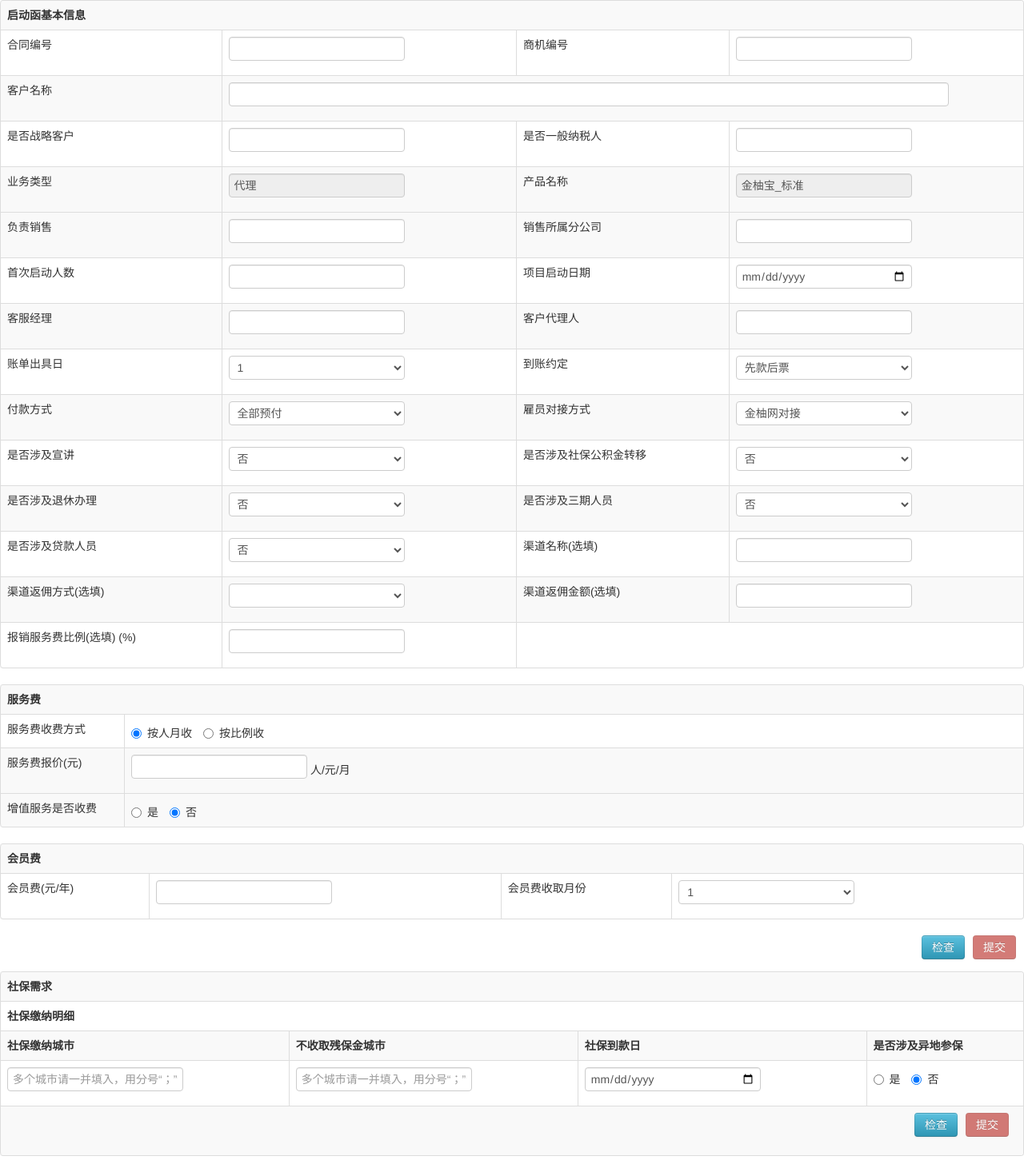
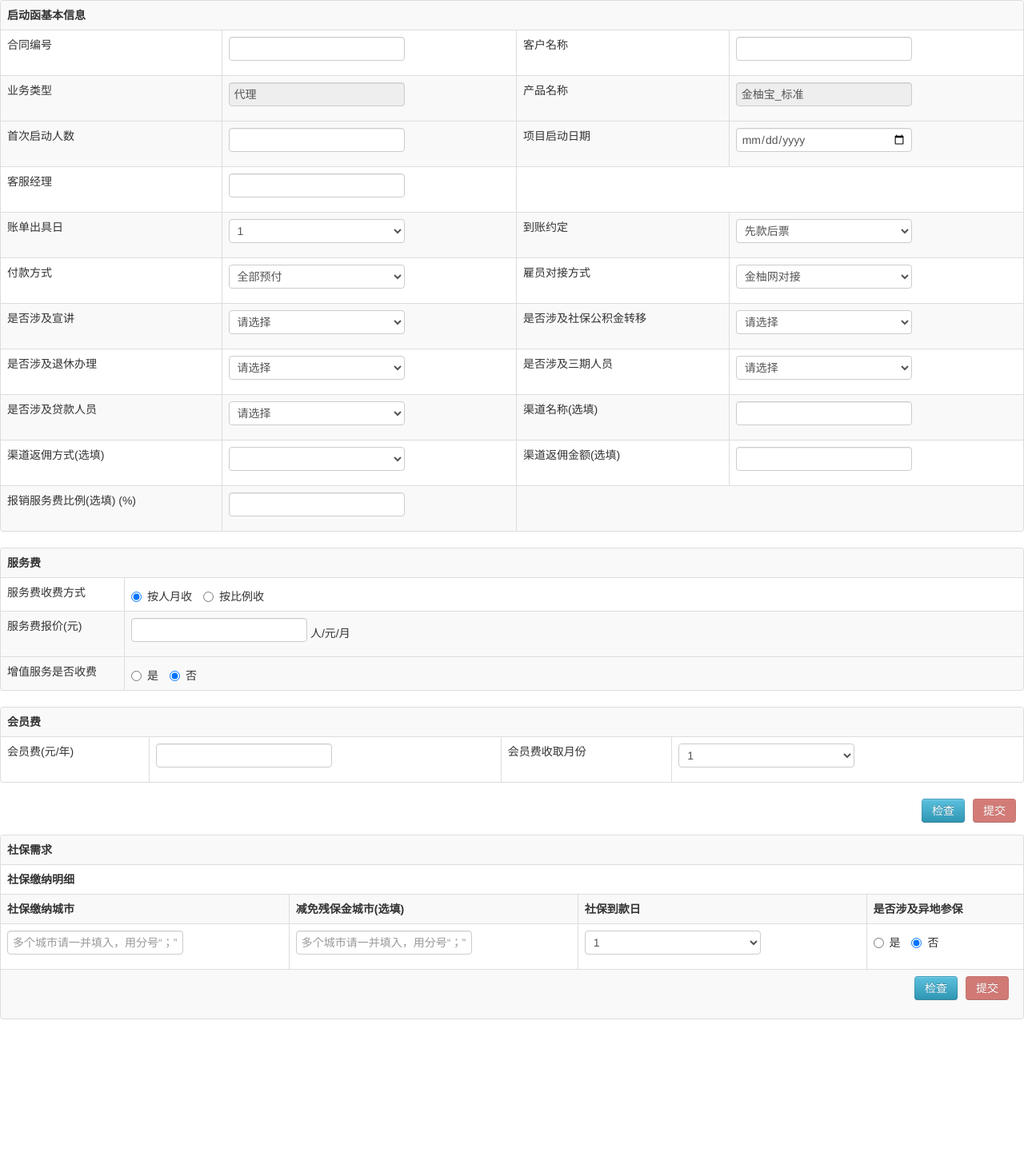
Before and after one commit to songyifan427/jy, a Flask app: page /inputclass?type=1&cls=1 in a window 1280 px wide. Shown: the whole page at 80% size. After the commit the page ends 1275 px from the top, so only its background shows below. Run offline with Flask 2, Linux system fonts and the light colour scheme; some libraries are stand-ins or nearby versions.

Commit message:
修改需求

```diff
--- a/app.py
+++ b/app.py
@@ -229,6 +229,6 @@ def historydel(cid):
 # 修改已录入合同
 @app.route('/historyedit/<cid>')
 def historyedit(cid):
-    return 0
+    return cid
 if __name__ == '__main__':
     app.run(host='0.0.0.0', port=5000)
--- a/templates/historydetail.html
+++ b/templates/historydetail.html
@@ -26,14 +26,14 @@
         <tr><td colspan="4">社保需求</td></tr>
         <tr>
             <td>社保缴纳城市</td>
-            <td>不收取残保金城市</td>
+            <td>减免残保金城市</td>
             <td>社保到款日</td>
             <td>是否涉及异地参保</td>
         </tr>
         {% for item in securityform %}
         <tr>
             <td>{{ item["社保缴纳城市"] }}</td>
-            <td>{{ item["不收取残保金城市"] }}</td>
+            <td>{{ item["减免残保金城市"] }}</td>
             <td>{{ item["社保到款日"] }}</td>
             <td>{{ item["是否涉及异地参保"] }}</td>
         </tr>
--- a/templates/list.html
+++ b/templates/list.html
@@ -23,18 +23,8 @@
             <tr>
                 <td>合同编号</td>
                 <td><input type="text" class="wordNotEmpty" id="contractid0" name="合同编号" maxlength="64"></td>
-                <td>商机编号</td>
-                <td><input type="text" class="wordNotEmpty" name="商机编号" maxlength="64"></td>
-            </tr>
-            <tr>
                 <td>客户名称</td>
-                <td colspan="3"><input type="text" style="width: 90%" class="wordNotEmpty" name="客户名称" maxlength="255"></td>
-            </tr>
-            <tr>
-                <td>是否战略客户</td>
-                <td><input type="text" class="wordNotEmpty" name="是否战略客户" maxlength="64"></td>
-                <td>是否一般纳税人</td>
-                <td><input type="text" class="wordNotEmpty" name="是否一般纳税人" maxlength="64"></td>
+                <td><input type="text" class="wordNotEmpty" name="客户名称" maxlength="255"></td>
             </tr>
             <tr>
                 <td>业务类型</td>
@@ -44,12 +34,7 @@
             </tr>
             <tr hidden>
                 <td colspan="2"><input type="radio" name="业务类型" value="{{ typeName }}" maxlength="64" checked></td>
-                <td colspan="2"><input type="radio" name="产品名称" value="{{ clsName }}" maxlength="64" checked></td></tr>
-            <tr>
-                <td>负责销售</td>
-                <td><input type="text" class="wordNotEmpty" name="负责销售" maxlength="64"></td>
-                <td>销售所属分公司</td>
-                <td><input type="text" class="wordNotEmpty" name="销售所属分公司" maxlength="64"></td>
+                <td colspan="2"><input type="radio" name="产品名称" value="{{ clsName }}" maxlength="64" checked></td>
             </tr>
             <tr>
                 <td>首次启动人数</td>
@@ -60,8 +45,7 @@
             <tr>
                 <td>客服经理</td>
                 <td><input type="text"class="wordNotEmpty" name="客服经理" maxlength="64"></td>
-                <td>客户代理人</td>
-                <td><input type="text"class="wordNotEmpty" name="客户代理人" maxlength="64"></td>
+                <td colspan="2"></td>
             </tr>
             <tr>
                 <td>账单出具日</td>
@@ -101,36 +85,46 @@
             <tr>
                 <td>是否涉及宣讲</td>
                 <td>
-                    <select name="是否涉及宣讲">
-                        <option value="否">否</option><option value="是">是</option>
+                    <select name="是否涉及宣讲" class="notEmpty">
+                        <option value="">请选择</option>
+                        <option value="是">是</option>
+                        <option value="否">否</option>
                     </select>
                 </td>
                 <td>是否涉及社保公积金转移</td>
                 <td>
-                    <select name="是否涉及社保公积金转移">
-                        <option value="否">否</option><option value="是">是</option>
+                    <select name="是否涉及社保公积金转移" class="notEmpty">
+                        <option value="">请选择</option>
+                        <option value="是">是</option>
+                        <option value="否">否</option>
                     </select>
                 </td>
             </tr>
             <tr>
                 <td>是否涉及退休办理</td>
                 <td>
-                    <select name="是否涉及退休办理">
-                        <option value="否">否</option><option value="是">是</option>
+                    <select name="是否涉及退休办理" class="notEmpty">
+                        <option value="">请选择</option>
+                        <option value="是">是</option>
+                        <option value="否">否</option>
                     </select>
                 </td>
                 <td>是否涉及三期人员</td>
                 <td>
-                    <select name="是否涉及三期人员">
-                        <option value="否">否</option><option value="是">是</option>
+                    <select name="是否涉及三期人员" class="notEmpty">
+                        <option value="">请选择</option>
+                        <option value="是">是</option>
+                        <option value="否">否</option>
                     </select>
                 </td>
             </tr>
             <tr>
                 <td>是否涉及贷款人员</td>
                 <td>
-                    <select name="是否涉及贷款人员">
-                        <option value="否">否</option><option value="是">是</option>
+                    <select name="是否涉及贷款人员" class="notEmpty">
+                        <option value="">请选择</option>
+                        <option value="是">是</option>
+                        <option value="否">否</option>
                     </select>
                 </td>
                 <td>渠道名称(选填)</td>
@@ -150,7 +144,7 @@
             </tr>
             <tr>
                 <td>报销服务费比例(选填)&nbsp(%)</td>
-                <td><input type="text"class="number" name="报销服务费比例" maxlength="64"></td>
+                <td><input type="text" class="number" name="报销服务费比例" maxlength="64"></td>
                 <td colspan="2"></td>
             </tr>
         </table>
@@ -1546,19 +1540,30 @@
             </tr>
             <tr>
                 <th>社保缴纳城市</th>
-                <th>不收取残保金城市</th>
+                <th>减免残保金城市(选填)</th>
                 <th>社保到款日</th>
                 <th>是否涉及异地参保</th>
             </tr>
             <tr>
                 <td><input type="text" class="wordNotEmpty" placeholder="多个城市请一并填入，用分号“；”分开；例如:北京；杭州；上海" name="社保缴纳城市" maxlength="255"></td>
-                <td><input type="text" class="wordNotEmpty" placeholder="多个城市请一并填入，用分号“；”分开；例如:北京；杭州；上海" name="不收取残保金城市" maxlength="255"></td>
-                <td><input type="date" class="notEmpty" name="社保到款日"></td>
-                <td>
-                    <label class="radio inline">
+                <td><input type="text" placeholder="多个城市请一并填入，用分号“；”分开；例如:北京；杭州；上海" name="减免残保金城市" maxlength="255"></td>
+                <td>
+                    <select name="社保到款日">
+                        <option value="1">1</option><option value="2">2</option><option value="3">3</option><option value="4">4</option>
+                        <option value="5">5</option><option value="6">6</option><option value="7">7</option><option value="8">8</option>
+                        <option value="9">9</option><option value="10">10</option><option value="11">11</option><option value="12">12</option>
+                        <option value="13">13</option><option value="14">14</option><option value="15">15</option><option value="16">16</option>
+                        <option value="17">17</option><option value="18">18</option><option value="19">19</option><option value="20">20</option>
+                        <option value="21">21</option><option value="22">22</option><option value="23">23</option><option value="24">24</option>
+                        <option value="25">25</option><option value="26">26</option><option value="27">27</option><option value="28">28</option>
+                        <option value="29">29</option><option value="30">30</option><option value="31">31</option>
+                    </select>
+                </td>
+                <td>
+                    <label class="radio inline securityFormRadio">
                         <input type="radio" value="是" name="是否涉及异地参保">是
                     </label>
-                    <label class="radio inline">
+                    <label class="radio inline securityFormRadio">
                         <input type="radio" value="否" name="是否涉及异地参保" checked>否
                     </label>
                 </td>
@@ -1569,14 +1574,25 @@
             </tr>
             <tr>
                 <th>社保缴纳城市(选填)</th>
-                <th>不收取残保金城市(选填)</th>
+                <th>减免残保金城市(选填)</th>
                 <th>社保到款日(选填)</th>
                 <th>是否涉及异地参保(选填)</th>
             </tr>
             <tr>
                 <td><input type="text" placeholder="多个城市请一并填入，用分号“；”分开；例如:北京；杭州；上海" name="社保缴纳城市" maxlength="255"></td>
-                <td><input type="text" placeholder="多个城市请一并填入，用分号“；”分开；例如:北京；杭州；上海" name="不收取残保金城市" maxlength="255"></td>
-                <td><input type="date" name="社保到款日"></td>
+                <td><input type="text" placeholder="多个城市请一并填入，用分号“；”分开；例如:北京；杭州；上海" name="减免残保金城市" maxlength="255"></td>
+                <td>
+                    <select name="社保到款日">
+                        <option value=""> </option><option value="1">1</option><option value="2">2</option><option value="3">3</option>
+                        <option value="4">4</option><option value="5">5</option><option value="6">6</option><option value="7">7</option>
+                        <option value="8">8</option><option value="9">9</option><option value="10">10</option><option value="11">11</option>
+                        <option value="12">12</option><option value="13">13</option><option value="14">14</option><option value="15">15</option>
+                        <option value="16">16</option><option value="17">17</option><option value="18">18</option><option value="19">19</option>
+                        <option value="20">20</option><option value="21">21</option><option value="22">22</option><option value="23">23</option>
+                        <option value="24">24</option><option value="25">25</option><option value="26">26</option><option value="27">27</option>
+                        <option value="28">28</option><option value="29">29</option><option value="30">30</option><option value="31">31</option>
+                    </select>
+                </td>
                 <td>
                     <label class="radio inline">
                         <input type="radio" value="是" name="是否涉及异地参保">是
@@ -1859,6 +1875,13 @@
             showTable.appendChild(tr);
             showTable.removeAttribute("hidden");
 
+            let radio = form.querySelectorAll("."+formNodeName+"Radio");
+            if(radio){
+                radio.forEach(function(ele){
+                    ele.style.display="none";
+                });
+            }
+
             let inputs = form.querySelectorAll("input");
             inputs.forEach(function(ele){
                 if(ele.type=="text" || ele.type=="date"){
```
Also changed, not shown: hisexcel.sql (+16 -9 lines).
